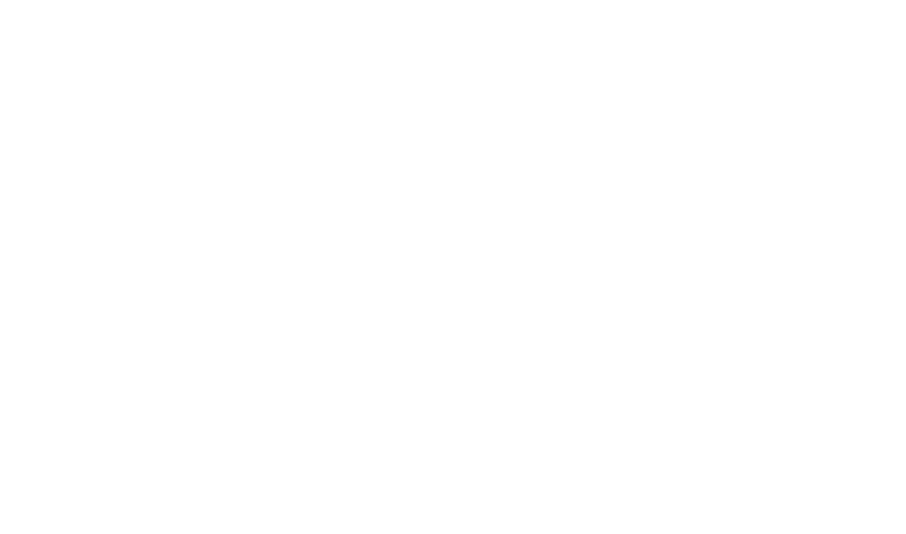
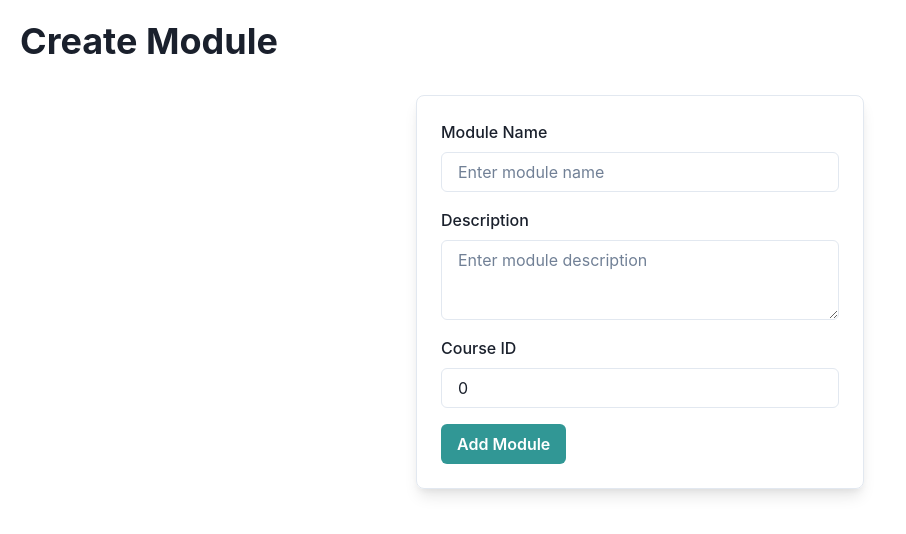
Before and after one commit to mapedersen/LMS.Frontend, a React (Vite) app: page /create/1 in a window 1280 px wide. Before the commit this address had no page. Shown: the top 534 px of the page, without its empty margins (0-906 px from the left). Built offline with nearby package versions, Linux system fonts and the light colour scheme.

Commit message:
Added component for addmodule, and createpage to render both.

```diff
--- a/src/App.tsx
+++ b/src/App.tsx
@@ -1,14 +1,14 @@
 import { Routes, Route } from "react-router-dom";
 import Dashboard from "./pages/Dashboard";
 import Login from "./pages/Login";
-import CreateCourse from "./pages/CreateCourse";
+import CreatePage from "./pages/CreatePage";
 
 const App = () => {
   return (
     <Routes>
       <Route path="/" element={<Login />} />
       <Route path="/dashboard" element={<Dashboard />} />
-      <Route path="/addcourse" element={<CreateCourse />} />
+      <Route path="/create/:type" element={<CreatePage />} />
     </Routes>
   );
 };
--- a/src/components/AddCourse.tsx
+++ b/src/components/AddCourse.tsx
@@ -70,7 +70,7 @@ const AddCourse = () => {
   };
 
   return (
-    <Box p={5} maxW="md" borderWidth={1} borderRadius="lg" boxShadow="lg">
+    <Box maxW="md" mx="auto" mt={8} p={6} borderWidth={1} borderRadius="lg" boxShadow="lg">
       <Heading mb={6} size="lg">Add New Course</Heading>
       <form onSubmit={handleSubmit}>
         <VStack spacing={4} align="stretch">
--- /dev/null
+++ b/src/components/AddModule.tsx
@@ -0,0 +1,94 @@
+import { useState } from "react";
+import { Box, Button, FormControl, FormLabel, Input, Textarea, useToast } from "@chakra-ui/react";
+
+interface Module {
+  name: string;
+  description: string;
+  courseId: number;
+}
+
+const AddModule = () => {
+  const [moduleData, setModuleData] = useState<Module>({ name: "", description: "", courseId: 0 });
+  const [isLoading, setIsLoading] = useState(false);
+  const toast = useToast();
+
+  const handleChange = (e: React.ChangeEvent<HTMLInputElement | HTMLTextAreaElement>) => {
+    const { name, value } = e.target;
+    setModuleData({ ...moduleData, [name]: name === "courseId" ? parseInt(value) : value });
+  };
+
+  const handleSubmit = async () => {
+    setIsLoading(true);
+
+    const accessToken = localStorage.getItem("accessToken");
+
+    try {
+      const response = await fetch("https://localhost:7243/api/modules", {
+        method: "POST",
+        headers: {
+          "Content-Type": "application/json",
+          Authorization: `Bearer ${accessToken}`,
+        },
+        body: JSON.stringify(moduleData),
+      });
+
+      if (response.ok) {
+        toast({
+          title: "Module added successfully.",
+          status: "success",
+          duration: 3000,
+          isClosable: true,
+        });
+        setModuleData({ name: "", description: "", courseId: 0 });
+      } else {
+        throw new Error("Failed to add module");
+      }
+    } catch (error) {
+      toast({
+        title: "Error adding module.",
+        description: "Unable to add module",
+        status: "error",
+        duration: 3000,
+        isClosable: true,
+      });
+    } finally {
+      setIsLoading(false);
+    }
+  };
+
+  return (
+    <Box maxW="md" mx="auto" mt={8} p={6} borderWidth={1} borderRadius="lg" boxShadow="lg">
+      <FormControl mb={4}>
+        <FormLabel>Module Name</FormLabel>
+        <Input name="name" value={moduleData.name} onChange={handleChange} placeholder="Enter module name" />
+      </FormControl>
+
+      <FormControl mb={4}>
+        <FormLabel>Description</FormLabel>
+        <Textarea
+          name="description"
+          value={moduleData.description}
+          onChange={handleChange}
+          placeholder="Enter module description"
+        />
+      </FormControl>
+
+      <FormControl mb={4}>
+        <FormLabel>Course ID</FormLabel>
+        <Input
+          name="courseId"
+          type="number"
+          value={moduleData.courseId}
+          onChange={handleChange}
+          placeholder="Enter related course ID"
+        />
+      </FormControl>
+
+      <Button colorScheme="teal" isLoading={isLoading} onClick={handleSubmit}>
+        Add Module
+      </Button>
+    </Box>
+  );
+};
+
+export default AddModule;
--- a/src/pages/CreateCourse.tsx
+++ /dev/null
@@ -1,32 +0,0 @@
-import CreateCourse from '../components/AddCourse';
-import StudentDashboard from '../components/StudentDashBoard';
-import TeacherDashboard from '../components/TeacherDashboard';
-import { useAuth } from '../context/authContext';
-import { Box, Text, Heading, VStack } from '@chakra-ui/react';
-
-const Dashboard = () => {
-  const { user, course } = useAuth();
-  if (user) {
-    console.log("The user is: ", user);
-  }
-  if (course) {
-    console.log("The course is: ", course);
-  }
-
-  if (!user) {
-    return (
-      <Box textAlign='center' mt={10}>
-        <Text>Please log in to access the dashboard.</Text>
-      </Box>
-    ); // Handle unauthorized access
-  }
-
-  return (
-    <Box p={5}>
-      <Heading mb={4}>CreateCourse</Heading>
-      <CreateCourse></CreateCourse>
-    </Box>
-  );
-};
-
-export default Dashboard;
--- /dev/null
+++ b/src/pages/CreatePage.tsx
@@ -0,0 +1,19 @@
+import CreateCourse from '../components/AddCourse';
+import AddModule from '../components/AddModule';
+import { Box, Heading } from '@chakra-ui/react';
+import { useParams } from 'react-router-dom';
+
+const CreatePage = () => {
+  const { type } = useParams<{ type: 'course' | 'module' }>();
+
+  return (
+    <Box p={5}>
+      <Heading mb={4}>
+        {type === 'course' ? 'Create Course' : 'Create Module'}
+      </Heading>
+      {type === 'course' ? <CreateCourse /> : <AddModule />}
+    </Box>
+  );
+};
+
+export default CreatePage;
```
Also changed, not shown: src/components/AddActivity.tsx (added).
